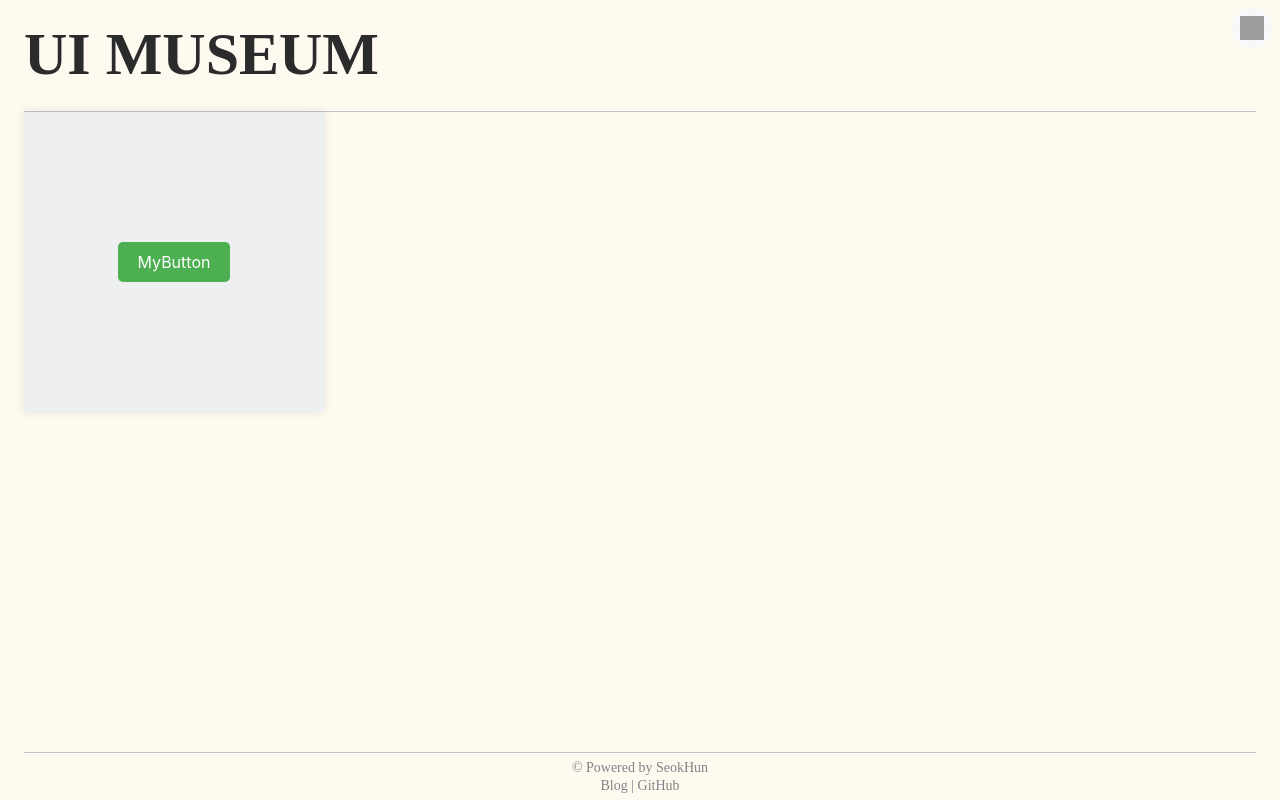
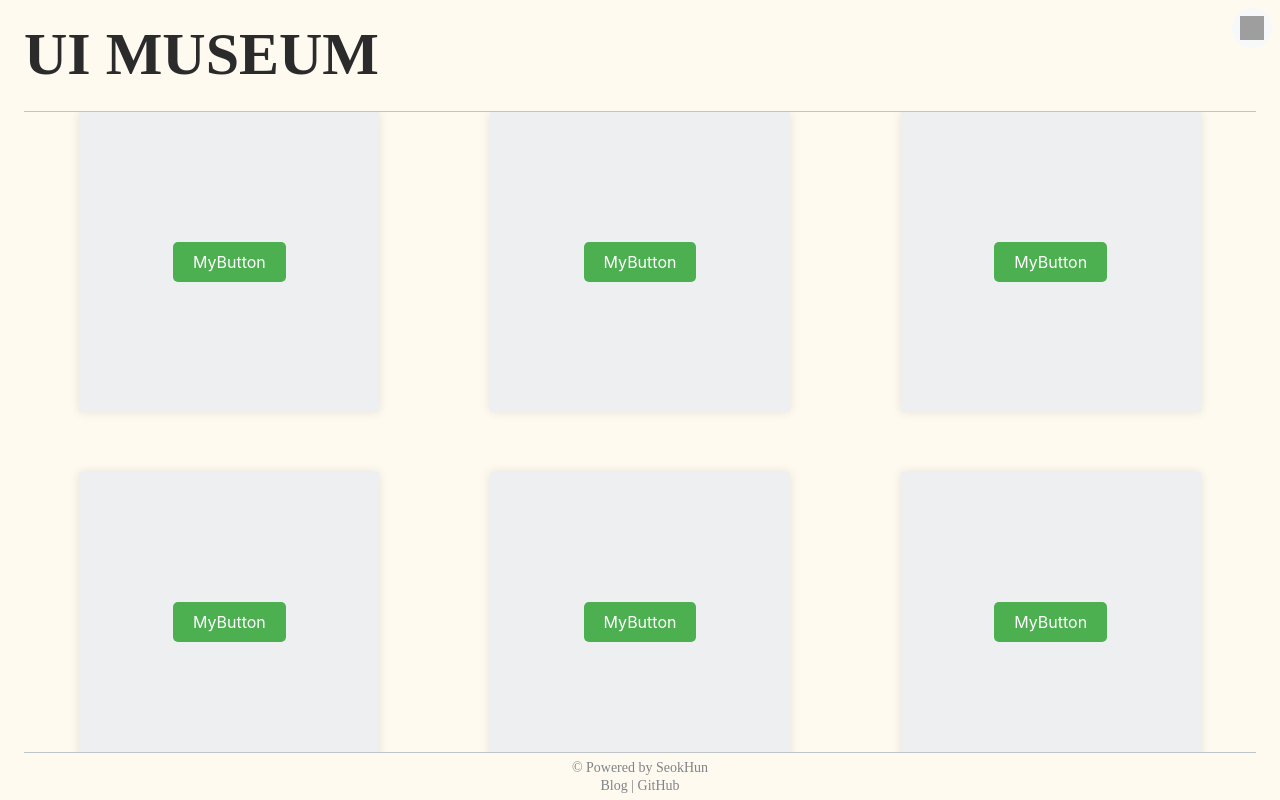
Before and after one commit to tommya98/UI-MUSEUM, a React (Vite) app: page / in a window 1280 px wide. Built offline with nearby package versions, Linux system fonts and the light colour scheme; grey boxes are pictures that could not be loaded; a web font is replaced by a local one.

Commit message:
FEAT: ShowcaseList 컴포넌트 기초 구현

```diff
--- a/src/components/Main/index.tsx
+++ b/src/components/Main/index.tsx
@@ -1,13 +1,19 @@
 import * as S from "./styled";
-import Showcase from "../Showcase";
+import ShowcaseList from "../ShowcaseList";
 import MyComponent from "../MyComponent";
 
 const Main = () => {
+  const childrens = [
+    <MyComponent />,
+    <MyComponent />,
+    <MyComponent />,
+  ] as React.ReactNode[];
+
   return (
     <S.Wrapper>
-      <Showcase>
-        <MyComponent />
-      </Showcase>
+      <ShowcaseList childrens={childrens} />
+      <ShowcaseList childrens={childrens} />
+      <ShowcaseList childrens={childrens} />
     </S.Wrapper>
   );
 };
--- a/src/components/Main/styled.ts
+++ b/src/components/Main/styled.ts
@@ -3,4 +3,7 @@ import styled from "@emotion/styled";
 export const Wrapper = styled.main`
   height: 80%;
   width: 100%;
+  overflow: hidden;
+  display: flex;
+  justify-content: space-around;
 `;
--- a/src/components/Showcase/styled.ts
+++ b/src/components/Showcase/styled.ts
@@ -8,11 +8,11 @@ export const Wrapper = styled.div<IWrapperProps>`
   position: relative;
   width: 300px;
   height: 300px;
-
   overflow: hidden;
   background-color: ${({ bgColor, theme }) => bgColor || theme.GRAY.LIGHT};
   cursor: pointer;
   box-shadow: 0 0 10px 0 rgba(0, 0, 0, 0.1);
+  flex-shrink: 0;
 `;
 
 export const Content = styled.div`
--- /dev/null
+++ b/src/components/ShowcaseList/index.tsx
@@ -0,0 +1,18 @@
+import Showcase from "../Showcase";
+import * as S from "./styled";
+
+interface IShowcaseListProps {
+  childrens: React.ReactNode[];
+}
+
+const ShowcaseList = ({ childrens }: IShowcaseListProps) => {
+  return (
+    <S.Wrapper>
+      {childrens.map((children, idx) => (
+        <Showcase key={idx}>{children}</Showcase>
+      ))}
+    </S.Wrapper>
+  );
+};
+
+export default ShowcaseList;
--- /dev/null
+++ b/src/components/ShowcaseList/styled.ts
@@ -0,0 +1,9 @@
+import styled from "@emotion/styled";
+
+export const Wrapper = styled.div`
+  display: flex;
+  width: 300px;
+  gap: 60px;
+  flex-direction: column;
+  flex-wrap: nowrap;
+`;
```
